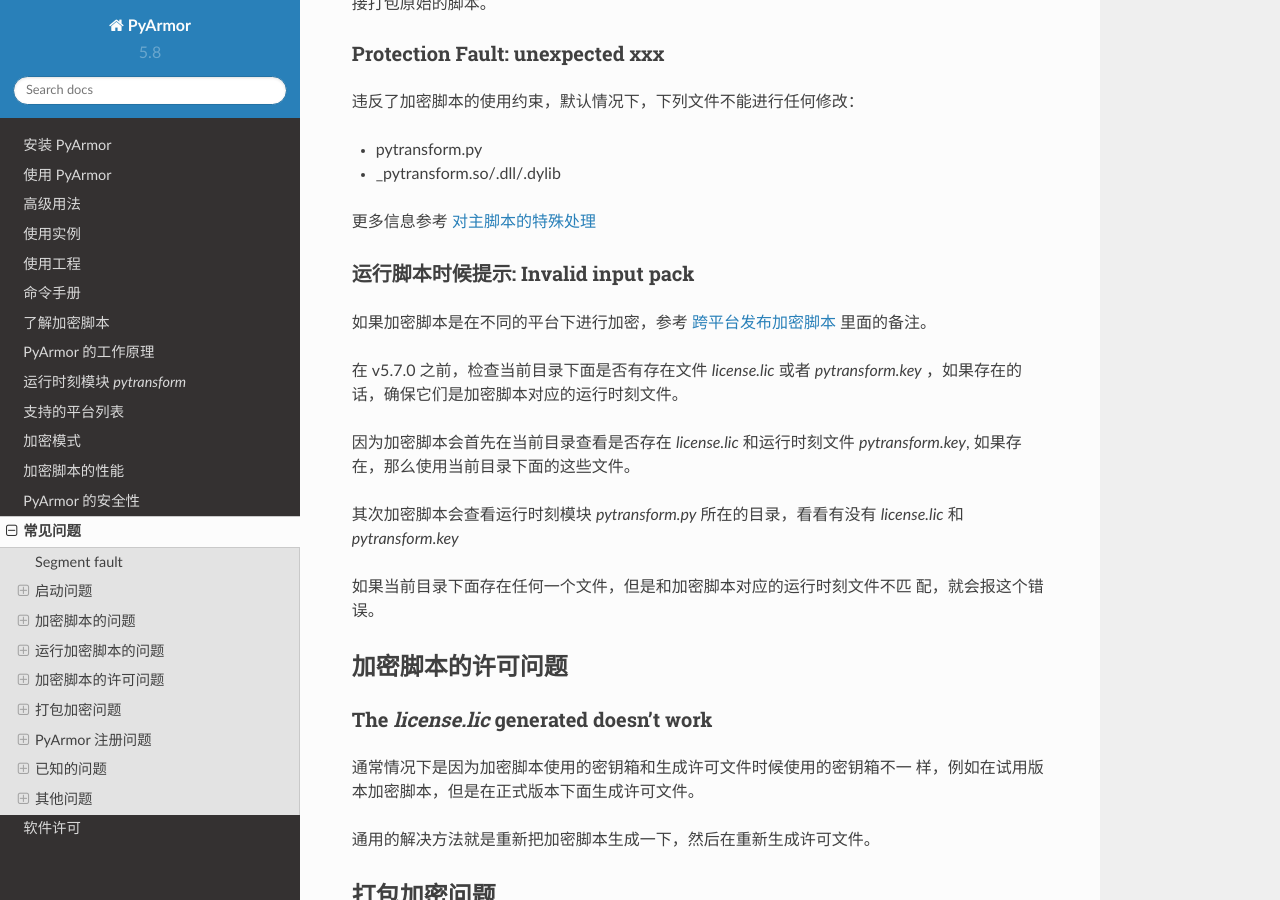
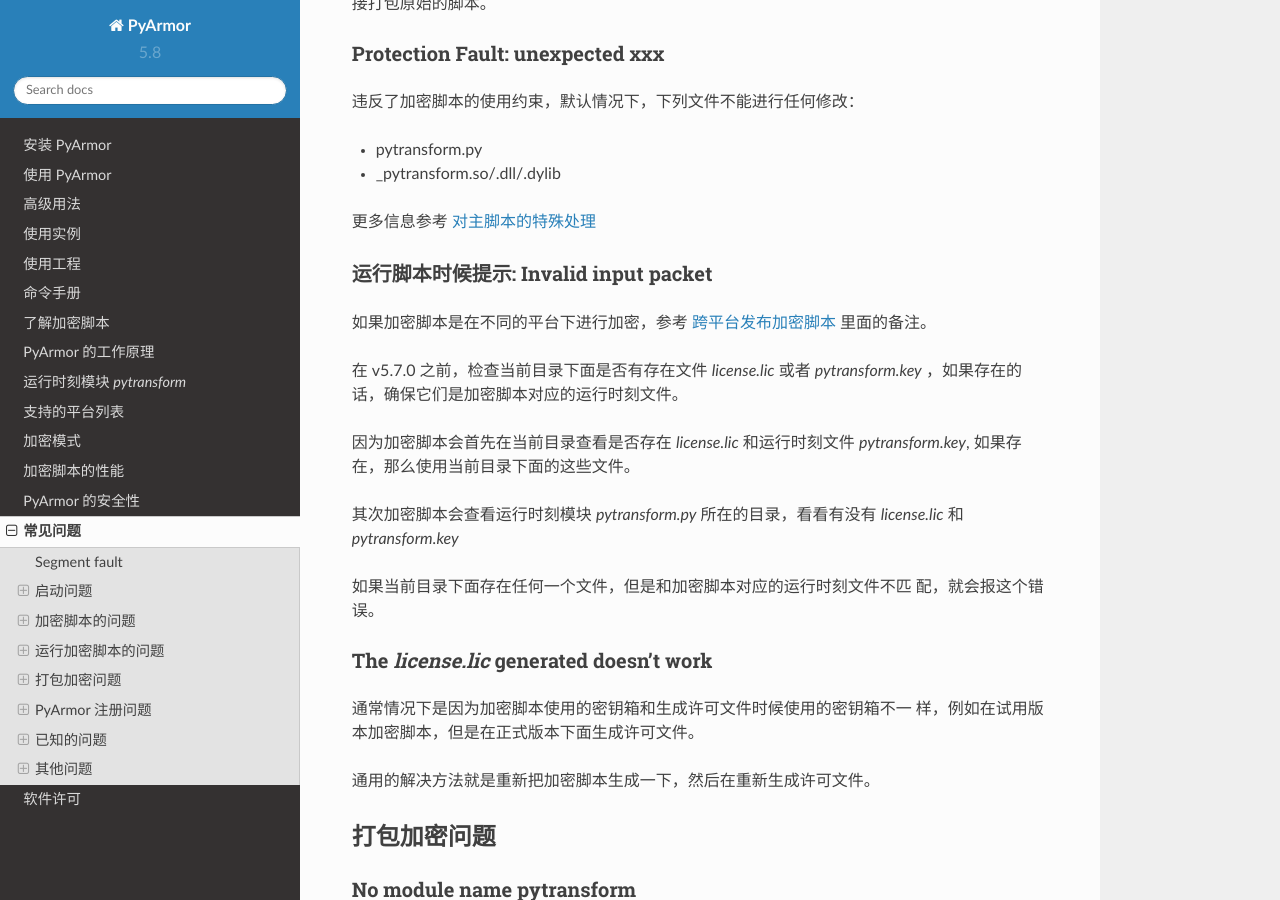
Before and after one commit to dashingsoft/pyarmor-docs-zh, a Sphinx documentation site: the page built from docs/questions.rst, in a window 1280 px wide and 900 px high, scrolled down 4770 px. Built offline with Sphinx 7.4.7 and the Read the Docs theme 2.0.0, drawn with Linux system fonts in a browser that asks for light colours.

Commit message:
Refine doc

```diff
--- a/docs/questions.rst
+++ b/docs/questions.rst
@@ -226,8 +226,8 @@
 更多信息参考 :ref:`对主脚本的特殊处理`
 
 
-运行脚本时候提示: Invalid input pack
-~~~~~~~~~~~~~~~~~~~~~~~~~~~~~~~~~~~~
+运行脚本时候提示: Invalid input packet
+~~~~~~~~~~~~~~~~~~~~~~~~~~~~~~~~~~~~~~
 如果加密脚本是在不同的平台下进行加密，参考 :ref:`跨平台发布加密脚本`
 里面的备注。
 
@@ -243,9 +243,6 @@
 如果当前目录下面存在任何一个文件，但是和加密脚本对应的运行时刻文件不匹
 配，就会报这个错误。
 
-
-加密脚本的许可问题
-------------------
 
 The `license.lic` generated doesn't work
 ~~~~~~~~~~~~~~~~~~~~~~~~~~~~~~~~~~~~~~~~
@@ -285,7 +282,6 @@
 
 交叉发布的脚本无法运行
 ~~~~~~~~~~~~~~~~~~~~~~
-
 从 v5.6.0 到 v5.7.0 这几个版本，交叉发布功能有一个问题。在 Windows / Ubuntu /
 MacOS 等上面使用跨平台加密方式加密的脚本，拷贝到下面的任一平台都不能正常运行::
 
```
